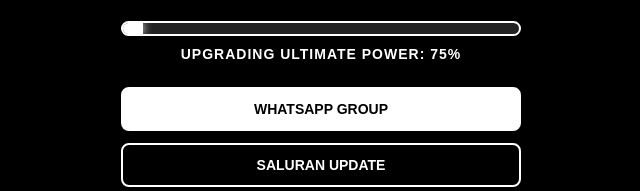
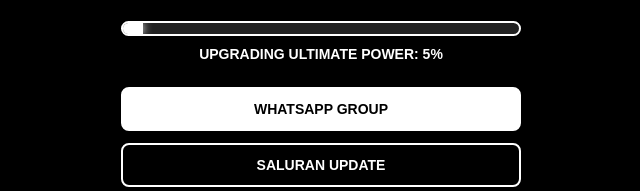
Before and after one commit to INDRA969696/wo-challenge, a plain HTML site: page index.html in a window 1280 px wide. Shown: the part 508-699 px from the top of the page, 319-959 px from the left. Drawn offline with Linux system fonts and the light colour scheme.

Commit message:
Update index.html

```diff
--- a/index.html
+++ b/index.html
@@ -5,109 +5,56 @@
     <meta name="viewport" content="width=device-width, initial-scale=1.0">
     <title>MAINTENANCE - WO CHALLENGE</title>
     <style>
-        /* Paksa background jadi hitam pekat di seluruh layar */
         * { box-sizing: border-box; }
+        body, html {
+            margin: 0; padding: 0; width: 100%; height: 100%;
+            background-color: #000; color: #fff;
+            font-family: Arial, sans-serif;
+            display: flex; flex-direction: column;
+            align-items: center; justify-content: center;
+        }
+        .container { width: 90%; max-width: 400px; text-align: center; }
+        .img-box img { width: 100%; height: auto; margin-bottom: 20px; }
 
-        body, html {
-            margin: 0;
-            padding: 0;
-            width: 100%;
-            height: 100%;
-            background-color: #000;
-            color: #fff;
-            font-family: Arial, sans-serif;
-            display: flex;
-            flex-direction: column;
-            align-items: center;
-            justify-content: center;
-            overflow-x: hidden;
-        }
-
-        .container {
-            width: 90%;
-            max-width: 400px;
-            text-align: center;
-            display: flex;
-            flex-direction: column;
-            align-items: center;
-        }
-
-        /* Atur gambar biar gak menuhin layar tapi tetep jelas */
-        .img-box img {
-            width: 100%;
-            height: auto;
-            margin-bottom: 20px;
-        }
-
-        /* Perbaikan Progress Bar */
-        .progress-wrapper {
-            width: 100%;
-            margin-bottom: 25px;
-        }
+        /* --- BAGIAN PROGRESS BAR --- */
+        .progress-wrapper { width: 100%; margin-bottom: 25px; }
         .progress-container {
-            height: 15px;
-            background: #222;
-            border: 2px solid #fff;
-            border-radius: 10px;
-            overflow: hidden;
+            height: 15px; background: #222;
+            border: 2px solid #fff; border-radius: 10px; overflow: hidden;
         }
         .progress-bar {
-            width: 5%; /* Sesuaikan progresnya di sini */
-            height: 100%;
-            background: #fff;
-            box-shadow: 0 0 10px #fff;
+            width: 5%; /* VISUAL BAR SEKARANG 5% */
+            height: 100%; background: #fff; box-shadow: 0 0 10px #fff;
         }
-        .percent-text {
-            margin-top: 10px;
-            font-size: 14px;
-            font-weight: bold;
-            letter-spacing: 1px;
-        }
+        .percent-text { margin-top: 10px; font-size: 14px; font-weight: bold; }
 
-        /* Styling tombol biar gampang diklik di HP */
-        .btn-container {
-            width: 100%;
-            display: flex;
-            flex-direction: column;
-            gap: 12px;
-        }
+        /* --- TOMBOL --- */
+        .btn-container { width: 100%; display: flex; flex-direction: column; gap: 12px; }
         .btn {
-            width: 100%;
-            padding: 12px;
-            text-decoration: none;
-            font-weight: bold;
-            border-radius: 8px;
-            font-size: 14px;
-            text-align: center;
-            text-transform: uppercase;
-            border: 2px solid #fff;
-            transition: 0.3s;
+            width: 100%; padding: 12px; text-decoration: none;
+            font-weight: bold; border-radius: 8px; font-size: 14px;
+            text-align: center; text-transform: uppercase;
+            border: 2px solid #fff; transition: 0.3s;
         }
         .btn-wa-group { background: #fff; color: #000; }
         .btn-wa-channel { background: transparent; color: #fff; }
-
     </style>
 </head>
 <body>
-
     <div class="container">
         <div class="img-box">
             <img src="maintenance.png" alt="Maintenance">
         </div>
-
         <div class="progress-wrapper">
             <div class="progress-container">
                 <div class="progress-bar"></div>
             </div>
-            <div class="percent-text">UPGRADING ULTIMATE POWER: 75%</div>
+            <div class="percent-text">UPGRADING ULTIMATE POWER: 5%</div>
         </div>
-
         <div class="btn-container">
             <a href="https://chat.whatsapp.com/IAFlVgQiykRKAZcVImWesC" class="btn btn-wa-group">WhatsApp Group</a>
             <a href="https://whatsapp.com/channel/0029Vb7IYeG1Hsq3UadDqr40" class="btn btn-wa-channel">Saluran Update</a>
         </div>
     </div>
-
-</body
-    >
+</body>
 </html>
```
